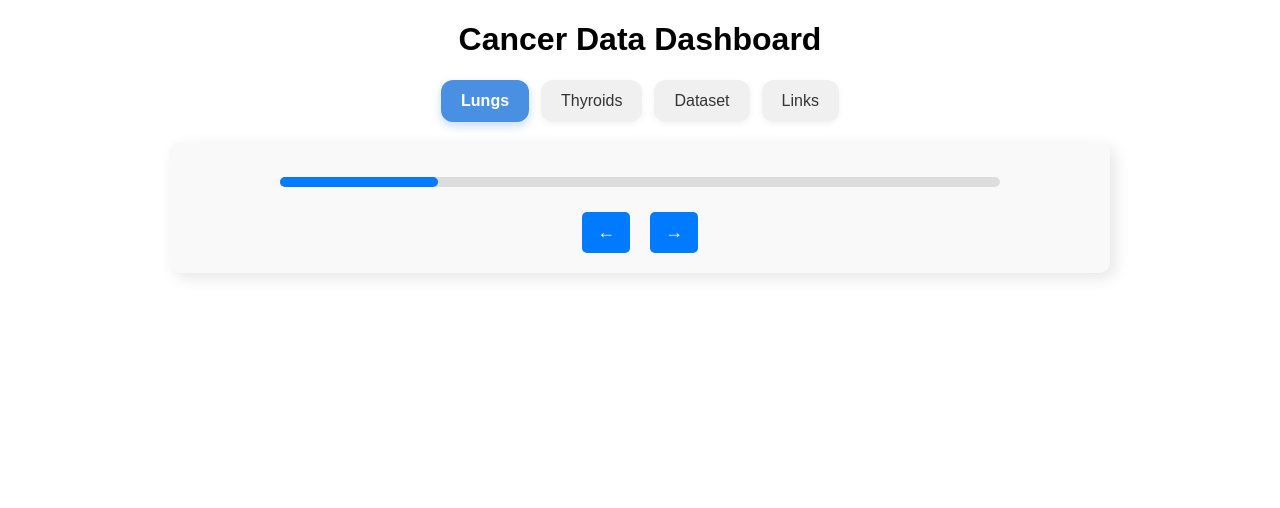
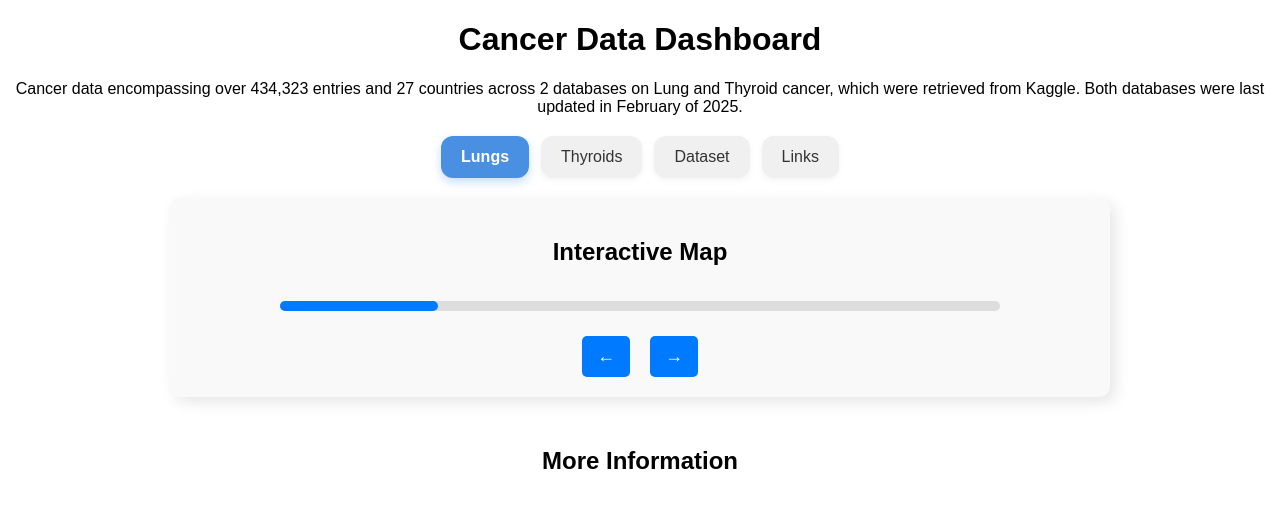
Before and after one commit to OldMarkie/DATA101---Data-Visualization-Dashboard-Project, a Flask app: template templates/dashboard.html in a window 1280 px wide. Shown: the top 508 px of the page. Run offline with Flask 3, Linux system fonts and the light colour scheme; the template is opened without the code that fills it, so the values that code supplies are empty; some libraries are stand-ins or nearby versions.

Commit message:
finished

```diff
--- a/app.py
+++ b/app.py
@@ -1,6 +1,7 @@
 from flask import Flask, render_template, jsonify
 import numpy as np
 import pandas as pd
+import plotly
 import plotly.express as px
 
 app = Flask(__name__)
@@ -75,7 +76,7 @@ def mortality_chart_thyroid():
             title=f"Malignancy Rate by {col.replace('_', ' ')}",
             labels={"Diagnosis": "Malignancy Rate", col: col.replace('_', ' ')},
             color="Diagnosis",
-            color_continuous_scale="Reds",
+            color_continuous_scale="Pinkyl",
             category_orders=category_orders
         )
 
@@ -124,7 +125,7 @@ def mortality_chart():
             title=f"Mortality Rate by {column}",
             labels={"Mortality_Rate": "Mortality Rate", column: column},
             color="Mortality_Rate",
-            color_continuous_scale="Blues",
+            color_continuous_scale="Pinkyl",
             category_orders={"Age_Group": age_order, "Air_Pollution_Exposure": airpol_order}  # Enforcing the order for Age_Group
         )
 
@@ -137,18 +138,30 @@ def mortality_chart():
 
 
 def generate_highlight_map(data, title):
+    # Get a list of unique countries from the data
+    countries = data['Country'].unique()
+
+    # Generate a unique color for each country from the predefined color scale
+    color_palette = plotly.colors.qualitative.Pastel  # You can choose another palette like Set2, Set3, etc.
+
+    # Create a color map for the countries
+    color_map = {country: color_palette[i % len(color_palette)] for i, country in enumerate(countries)}
+
+    # Create the choropleth map with unique colors
     fig = px.choropleth(
         data,
         locations="Country",
         locationmode="country names",
         color="Country",
-        color_discrete_map={"Country": "#ff69b4"},
+        color_discrete_map=color_map,
         title=title
     )
+
     fig.update_layout(
-        coloraxis_showscale=True,
+        coloraxis_showscale=False,  # Disable the color scale, as it's not needed for unique colors
         coloraxis_colorbar_title="Highlighted Countries"
     )
+
     return fig.to_html(full_html=False)
 
 def generate_thyroid_choropleth(df, column_name, title):
--- a/templates/dashboard.html
+++ b/templates/dashboard.html
@@ -114,6 +114,7 @@
 </head>
 <body>
     <h1>Cancer Data Dashboard</h1>
+    <p>Cancer data encompassing over 434,323 entries and 27 countries across 2 databases on Lung and Thyroid cancer, which were retrieved from Kaggle. Both databases were last updated in February of 2025.</p>
 
    <!-- Tabs for selecting Lungs, Thyroid, Dataset, and Links -->
 <div class="tabs">
@@ -127,6 +128,7 @@
     <!-- Wrapper Container -->
 <div class="map-wrapper">
     <!-- Container for the map -->
+     <h2>Interactive Map</h2>
     <div id="map-container">
         {{ main_map | safe }}
     </div>
@@ -145,15 +147,24 @@
 
 
     <div class="chart-container">
+        <h2>More Information</h2>
         <div id="bar-charts"></div>
     </div>
 
     <!-- Dataset Tab Content -->
-<div id="dataset-tab-content" style="display:none; padding: 30px;">
-    <h2>Dataset Information</h2>
-    <p>This section provides access to the raw datasets used in the dashboard.</p>
-    <!-- You can add a download button, table, or embedded data viewer here -->
-</div>
+    <div id="dataset-tab-content" style="display:none; padding: 30px;">
+        <h2>Dataset Information</h2>
+        <p>This section provides access to the raw datasets used in the dashboard.</p>
+
+        <h3>Lung Cancer Risk in 25 Countries</h3>
+        <p>This dataset contains information related to lung cancer risk in 25 countries. You can access the dataset on Kaggle by following the link below:</p>
+        <a href="https://www.kaggle.com/datasets/aizahzeeshan/lung-cancer-risk-in-25-countries?select=lung_cancer_prediction_dataset.csv" target="_blank">Lung Cancer Risk Dataset</a>
+
+        <h3>Thyroid Cancer Risk Dataset</h3>
+        <p>This dataset contains information related to thyroid cancer risk. You can access it on Kaggle via the link below:</p>
+        <a href="https://www.kaggle.com/datasets/mzohaibzeeshan/thyroid-cancer-risk-dataset" target="_blank">Thyroid Cancer Risk Dataset</a>
+    </div>
+
 
 <!-- Links Tab Content -->
 <div id="links-tab-content" style="display:none; padding: 30px;">
@@ -162,8 +173,14 @@
         <li><a href="https://www.cancer.gov/" target="_blank">National Cancer Institute</a></li>
         <li><a href="https://www.who.int/" target="_blank">World Health Organization</a></li>
         <li><a href="https://seer.cancer.gov/" target="_blank">SEER Cancer Statistics</a></li>
+        <li><a href="https://www.iarc.who.int/" target="_blank">International Agency for Research on Cancer (IARC)</a></li>
+        <li><a href="https://www.uicc.org/" target="_blank">Union for International Cancer Control (UICC)</a></li>
+        <li><a href="https://internationalcancerfoundation.org/" target="_blank">International Cancer Foundation</a></li>
+        <li><a href="https://www.myeloma.org/" target="_blank">International Myeloma Foundation</a></li>
+        <li><a href="https://www.wcrf.org/" target="_blank">World Cancer Research Fund</a></li>
     </ul>
 </div>
+
 
 
     <script>
```
